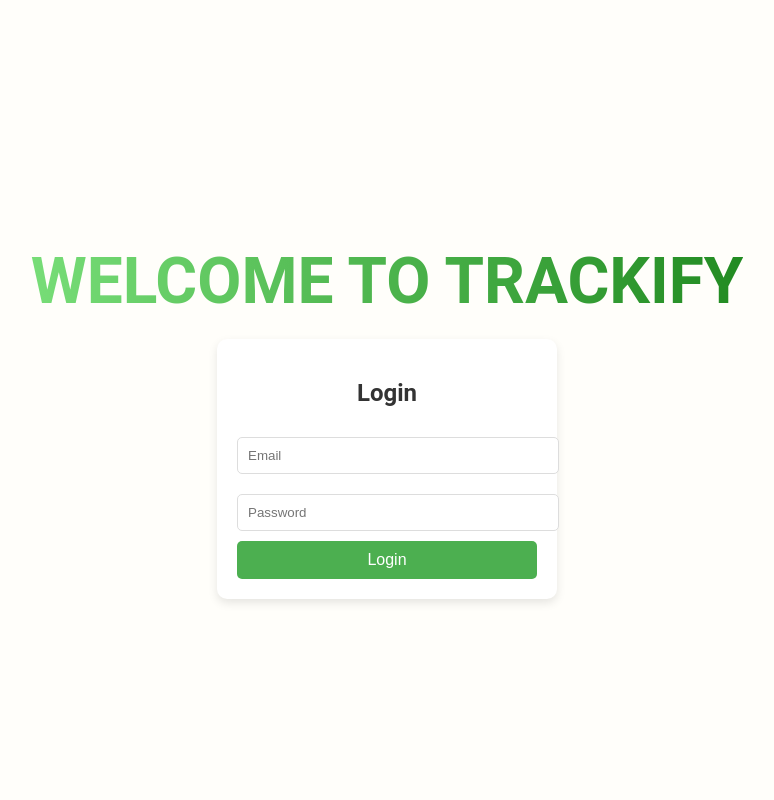
After one commit to RITIK-CHAUDHRY/Trackify, a Flask app: template templates/index.html in a window 1280 px wide. The commit adds this page. Shown: the whole page, without its empty margins (253-1027 px from the left). Run offline with Flask 3, Linux system fonts and the light colour scheme; the template is opened without the code that fills it, so the values that code supplies are empty.

Commit message:
website splash screen and interface

```diff
--- a/app.py
+++ b/app.py
@@ -1,52 +1,10 @@
-# Finance App
-
-from flask import Flask, render_template, request, redirect, url_for, flash
-from database import register_user, check_user  # Import the register_user and check_user functions
-from flask_dance.contrib.google import make_google_blueprint, google
+from flask import Flask, render_template
 
 app = Flask(__name__)
 
-# Configure Google OAuth
-google_bp = make_google_blueprint(client_id='YOUR_GOOGLE_CLIENT_ID', client_secret='YOUR_GOOGLE_CLIENT_SECRET', redirect_to='auth_google')
-app.register_blueprint(google_bp, url_prefix='/google_login')
-
-@app.route('/')
-def index():
-    return render_template('landing_page.html')  # Set landing page as the default
-
-@app.route('/landing')
-def landing():
-    return render_template('landing_page.html')
-
-@app.route('/auth', methods=['GET'])
-def auth():
-    return render_template('auth.html')
-
-@app.route('/login', methods=['POST'])
-def login():
-    email = request.form['email']
-    password = request.form['password']
-    # Add authentication logic here
-    flash('Logged in successfully!', 'success')
-    return redirect(url_for('index'))
-
-@app.route('/auth/google')
-def auth_google():
-    if not google.authorized:
-        return redirect(url_for('google.login'))
-    resp = google.get('/plus/v1/people/me')
-    assert resp.ok, resp.text
-    # Process user information and store in the database
-    return redirect(url_for('index'))
-
-@app.route('/forgot-password')
-def forgot_password():
-    return render_template('forgot_password.html')  # Create this template later
-
-@app.route('/guest')
-def guest():
-    # Logic for continuing as a guest
-    return redirect(url_for('index'))
+@app.route("/")
+def home():
+    return render_template("index.html")
 
 if __name__ == "__main__":
     app.run(debug=True)
--- a/requirements.txt
+++ /dev/null
@@ -1,3 +0,0 @@
-Flask
-pymongo
-Flask-Dance
--- /dev/null
+++ b/static/script.js
@@ -0,0 +1,36 @@
+// script.js
+
+const coinContainer = document.querySelector('.coin-container');
+const splashScreen = document.querySelector('.splash-screen');
+const piggyBank = document.querySelector('.piggy-bank');
+const welcomeSection = document.querySelector('.welcome-section');
+
+// Function to create coins
+function createCoin() {
+    const coin = document.createElement('div');
+    coin.classList.add('coin');
+    coin.style.left = `${Math.random() * 80}%`; // Random horizontal position within container
+    coinContainer.appendChild(coin);
+
+    // Remove coin after animation
+    setTimeout(() => {
+        coinContainer.removeChild(coin);
+    }, 2000);
+}
+
+// Generate coins every 100ms for 2 seconds
+const coinInterval = setInterval(createCoin, 100);
+setTimeout(() => {
+    clearInterval(coinInterval); // Stop generating coins after 2 seconds
+}, 2000);
+
+// Fade out piggy bank and splash screen after 2 seconds
+setTimeout(() => {
+    piggyBank.style.opacity = '0'; // Gradual fade-out of piggy bank
+    splashScreen.style.opacity = '0'; // Fade out the entire splash screen
+
+    setTimeout(() => {
+        splashScreen.style.display = 'none'; // Hide splash screen completely
+        welcomeSection.classList.add('visible'); // Show welcome section
+    }, 2000);
+}, 2000);
--- a/static/styles.css
+++ b/static/styles.css
@@ -1,36 +1,143 @@
+/* General Body Styling */
 body {
-    font-family: Arial, sans-serif;
-    background-color: #f4f4f4;
+    margin: 0;
+    padding: 0;
+    font-family: 'Roboto', sans-serif;
+    overflow-x: hidden;
+    background-color: rgb(255, 254, 250); /* Cream background */
+}
+
+.splash-screen {
+    height: 100vh;
+    display: flex;
+    justify-content: center;
+    align-items: center;
+    position: relative;
+    overflow: hidden;
+    opacity: 1; /* Initially fully visible */
+    transition: opacity 2s ease-out; /* Smooth fade-out */
+}
+
+.coin-container {
+    position: absolute;
+    top: 20%; /* Position coins above the piggy bank */
+    width: 200px; /* Restrict coins to the piggy bank area */
+    height: 150px; /* Height of the coin drop zone */
+    overflow: hidden;
+    z-index: 1;
+}
+
+.coin {
+    position: absolute;
+    width: 20px;
+    height: 20px;
+    background-color: gold;
+    border-radius: 50%;
+    box-shadow: 0 0 10px rgba(255, 215, 0, 0.8);
+    animation: drop 2s ease-out infinite;
+}
+
+@keyframes drop {
+    0% {
+        transform: translateY(-100px);
+        opacity: 1;
+    }
+    100% {
+        transform: translateY(300px);
+        opacity: 0;
+    }
+}
+
+.piggy-bank-container {
+    position: absolute;
+    top: 50%; /* Centered vertically */
+    left: 50%; /* Centered horizontally */
+    transform: translate(-50%, -50%);
+    z-index: 2;
+}
+
+.piggy-bank {
+    width: 300px; /* Larger piggy bank */
+    transition: opacity 2s ease-out; /* Gradual fade-out */
+}
+
+/* Welcome Section */
+.welcome-section {
+    display: flex;
+    flex-direction: column;
+    justify-content: center;
+    align-items: center;
+    height: 100vh;
+    text-align: center;
+    opacity: 0;
+    transition: opacity 2s ease-in-out;
+}
+
+.welcome-section.visible {
+    opacity: 1;
+}
+
+/* Welcome Text Styling */
+.welcome-text {
+    font-size: 64px;
+    font-weight: bold;
+    color: #228B22; /* Fallback to leafy green */
+    background: linear-gradient(90deg, #77dd77, #228B22); /* Pastel green to leafy green */
+    background-clip: text;
+    -webkit-background-clip: text;
+    -webkit-text-fill-color: transparent;
+    animation: gradient-transition 3s linear infinite, fadeIn 2s forwards;
+    margin-bottom: 20px;
+}
+
+@keyframes gradient-transition {
+    0% {
+        background-position: 0% 50%;
+    }
+    100% {
+        background-position: 100% 50%;
+    }
+}
+
+@keyframes fadeIn {
+    0% {
+        opacity: 0;
+    }
+    100% {
+        opacity: 1;
+    }
+}
+
+/* Login Card */
+.login-card {
+    width: 300px;
+    padding: 20px;
+    background: white;
+    box-shadow: 0 4px 10px rgba(0, 0, 0, 0.1);
+    border-radius: 10px;
+    text-align: center;
+}
+
+.login-card h2 {
+    margin-bottom: 20px;
     color: #333;
 }
 
-h1 {
-    color: #007bff; /* Trust blue */
-}
-
-a {
-    text-decoration: none;
-    color: #007bff; /* Trust blue */
-}
-
-button {
-    background-color: #007bff; /* Trust blue */
-    color: white;
-    border: none;
-    padding: 10px 15px;
-    cursor: pointer;
+.login-card input {
+    width: 100%;
+    padding: 10px;
+    margin: 10px 0;
+    border: 1px solid #ddd;
     border-radius: 5px;
 }
 
-button:hover {
-    background-color: #0056b3; /* Darker blue on hover */
+.login-card button {
+    width: 100%;
+    padding: 10px;
+    background-color: #4caf50;
+    color: white;
+    border: none;
+    border-radius: 5px;
+    cursor: pointer;
+    font-size: 16px;
 }
-
-.container {
-    max-width: 600px;
-    margin: auto;
-    padding: 20px;
-    background: white;
-    border-radius: 8px;
-    box-shadow: 0 0 10px rgba(0, 0, 0, 0.1);
-}
--- /dev/null
+++ b/templates/index.html
@@ -0,0 +1,33 @@
+<!DOCTYPE html>
+<html lang="en">
+<head>
+    <meta charset="UTF-8">
+    <meta name="viewport" content="width=device-width, initial-scale=1.0">
+    <link rel="stylesheet" href="{{ url_for('static', filename='styles.css') }}">
+    <title>Splash Screen</title>
+</head>
+<body>
+    <!-- Splash Screen Section -->
+    <div class="splash-screen">
+        <div class="coin-container"></div>
+        <div class="piggy-bank-container">
+            <img src="{{ url_for('static', filename='piggy-bank.png') }}" alt="Piggy Bank" class="piggy-bank">
+        </div>
+    </div>
+
+    <!-- Welcome Section -->
+    <div class="welcome-section hidden">
+        <h1 class="welcome-text">WELCOME TO TRACKIFY</h1>
+        <div class="login-card">
+            <h2>Login</h2>
+            <form>
+                <input type="email" placeholder="Email" required>
+                <input type="password" placeholder="Password" required>
+                <button type="submit">Login</button>
+            </form>
+        </div>
+    </div>
+
+    <script src="{{ url_for('static', filename='script.js') }}"></script>
+</body>
+</html>
```
Also changed, not shown: database.py (+11 -17 lines), templates/auth.html (deleted, +0 -31 lines), templates/landing_page.html (deleted, +0 -103 lines), templates/signup.html (deleted, +0 -20 lines), static/piggy-bank.png (added), 1 other file.
